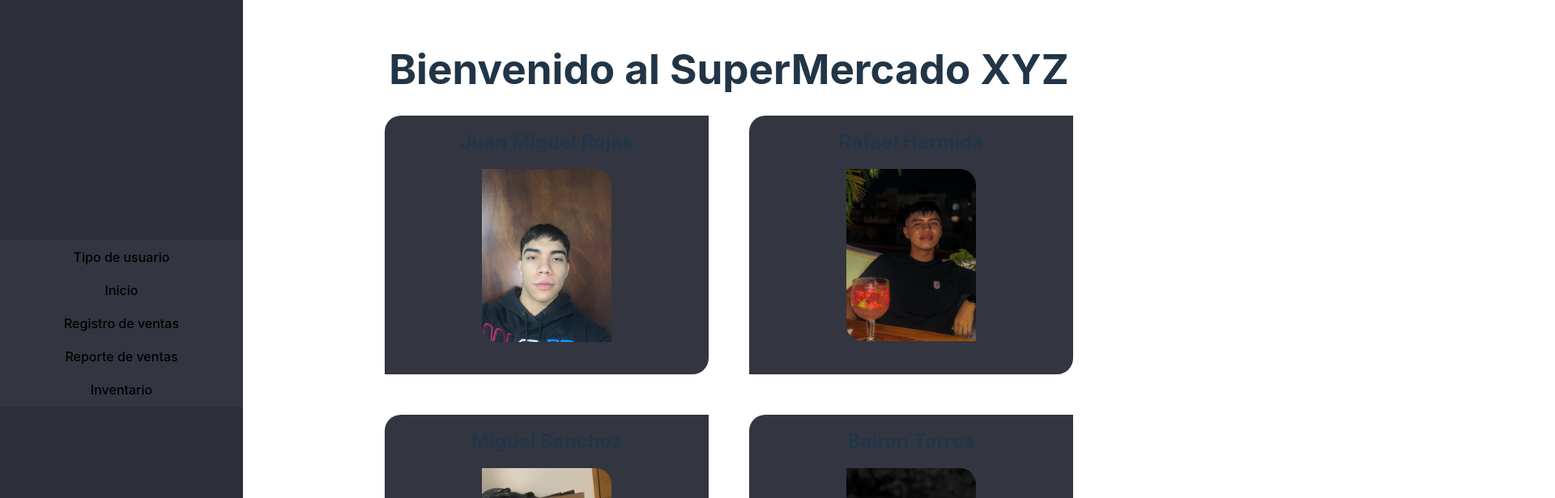
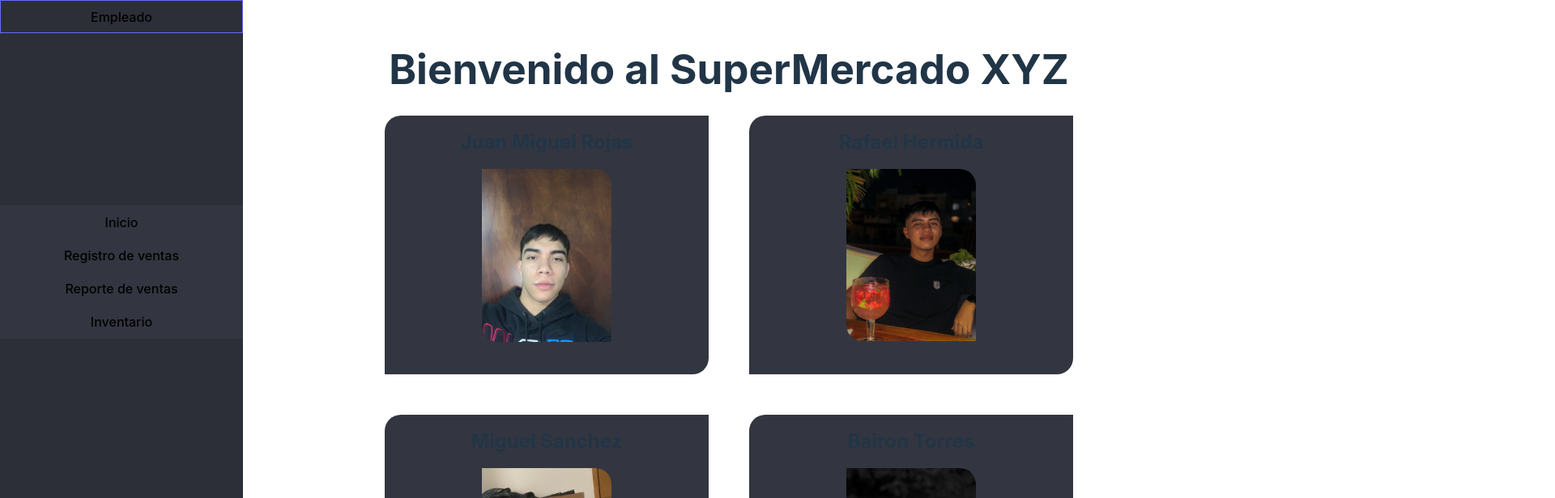
Before and after one commit to JuanRx19/Miniproyecto-1, a React (Vite) app in the folder crud/: page /Home in a window 1280 px wide. Shown: the top 616 px of the page at 81% size, 1920 px wide, since content can reach past the window. Built offline with nearby package versions, Linux system fonts and the light colour scheme; sample sign-in values are in the browser's storage.

Commit message:
Login listo

```diff
--- a/crud/src/assets/styles/Home.css
+++ b/crud/src/assets/styles/Home.css
@@ -7,9 +7,16 @@
   display: flex;
   flex-direction: column;
   align-items: center;
-  justify-content: center;
+  justify-content: space-between;
   width: 300px;
   background-color: #2C2F38;
+}
+
+.contenedor-logout{
+  display: flex;
+  flex-direction: column;
+  justify-content: center;
+  align-items: center;
 }
 
 .contenedor-home button{
--- a/crud/src/components/Home.jsx
+++ b/crud/src/components/Home.jsx
@@ -1,13 +1,26 @@
 import "../assets/styles/Home.css";
-import { useState } from 'react';
+import { useState, useEffect } from 'react';
 import Inventario from "./Inventario";
 import RegistroVentas from "./RegistroVentas";
 import ReporteVentas from "./ReporteVentas";
 import Inicio from "./Inicio";
+import { useNavigate } from 'react-router-dom';
 
 function Home() {
+  const navigate = useNavigate();
   const [opcion, setOpcion] = useState(null);
   const [isVisible, setVisible] = useState(false);
+  const [nombre, setNombre] = useState(false);
+  const userNombre = localStorage.getItem('userNombre');
+  const userRole = localStorage.getItem('userRole'); // Asegúrate de que 'userRole' esté guardado como 'Administrador' o 'Empleado'
+
+  useEffect(() => {
+    if (!userRole || userRole === 'null') {
+      navigate('/');
+    }else{
+      setNombre(userNombre)
+    }
+  }, [userRole, userNombre, navigate]);
 
   function Renderizado() {
     if (opcion == 0 || opcion == null) {
@@ -23,30 +36,43 @@ function Home() {
 
   function RenderUsers(){
     return (
-    <div className="contenedor-users">
-      Sign Out
-    </div>);
+      <button
+        onClick={() => {
+          setVisible(!isVisible);
+          localStorage.setItem('userNombre', null);
+          localStorage.setItem('userRole', null);
+          navigate('/'); // Redirigir al login
+        }}
+      >
+        Sign Out
+      </button>
+    );
   }
 
   function User(){
     if(isVisible){
       return RenderUsers();
-    }else{
-      return;
+    } else {
+      return null;
     }
   }
 
   return (
     <div className="contenedor-home">
       <nav className="navbar">
-        <button onClick={() => setVisible(!isVisible)}>Tipo de usuario</button>
+        <div className="contenedor-logout">
+        <button onClick={() => setVisible(!isVisible)}>
+          {userRole === 'true' ? 'Administrador' : 'Empleado'}
+        </button>
         {User()}
+        </div>
         <ul>
           <li onClick={() => setOpcion(0)}><button className={`button ${opcion === 0 ? 'active' : ''}`}>Inicio</button></li>
           <li onClick={() => setOpcion(1)}><button className={`button ${opcion === 1 ? 'active' : ''}`}>Registro de ventas</button></li>
           <li onClick={() => setOpcion(2)}><button className={`button ${opcion === 2 ? 'active' : ''}`}>Reporte de ventas</button></li>
           <li onClick={() => setOpcion(3)}><button className={`button ${opcion === 3 ? 'active' : ''}`}>Inventario</button></li>
         </ul>
+        <h3>{nombre}</h3>
       </nav>
       {Renderizado()}
     </div>
--- a/crud/src/components/Login.jsx
+++ b/crud/src/components/Login.jsx
@@ -25,13 +25,19 @@ function Login() {
     try{
       const userquery = users.find(use => use.Usuario === user);
       if(userquery.Contraseña === password){
-        console.log("Correcto")
+        console.log("Correcto", userquery)
         setLogin(true)
+        localStorage.setItem('userNombre', userquery.NombreEmpleado);
+        localStorage.setItem('userRole', userquery.TipoEmpleado);
         //navigate('/home');
       }else{
+        localStorage.setItem('userNombre', null);
+        localStorage.setItem('userRole', null);
         console.log("Incorrecto")
       }
     } catch (error){
+      localStorage.setItem('userNombre', null);
+      localStorage.setItem('userRole', null);
       console.error("Usuario no existente")
     }
 
```
